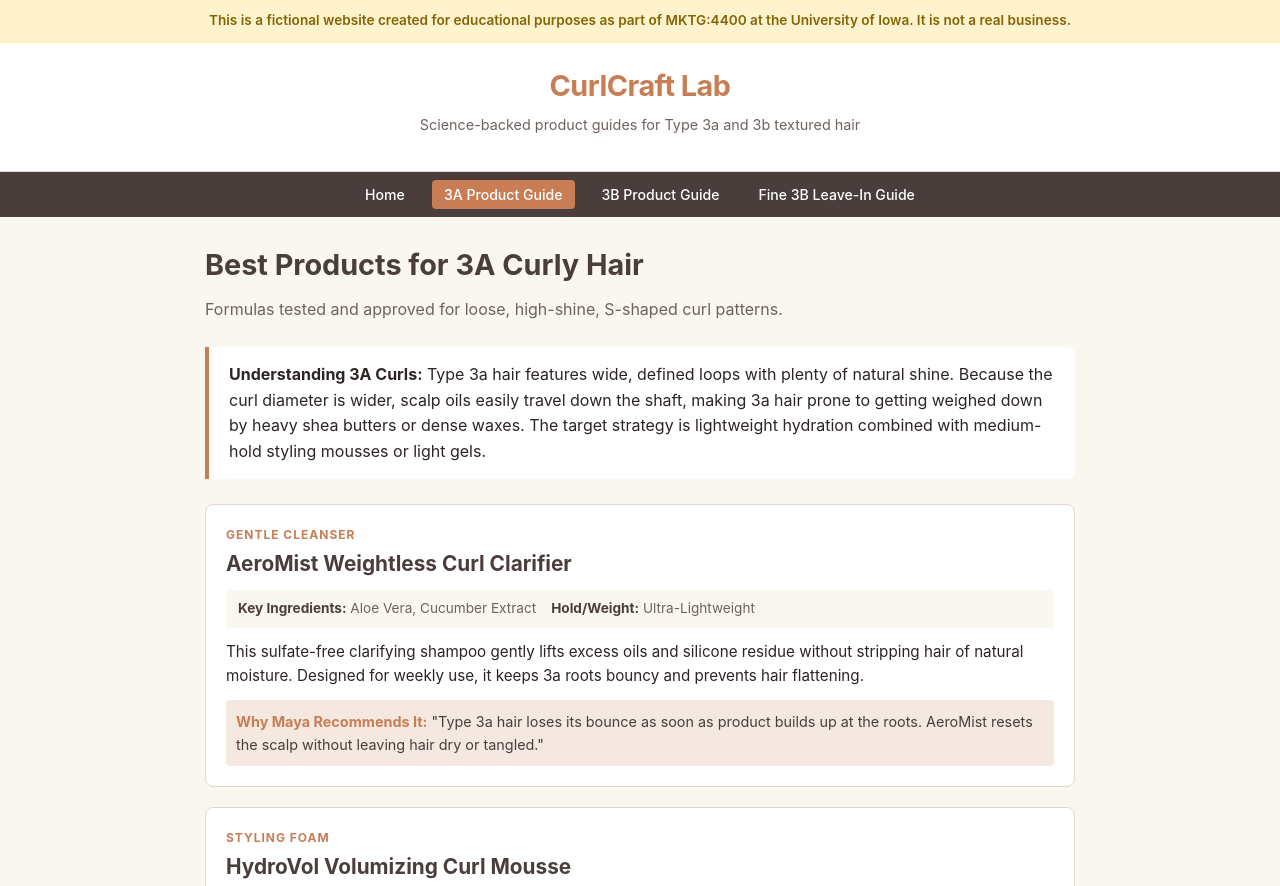
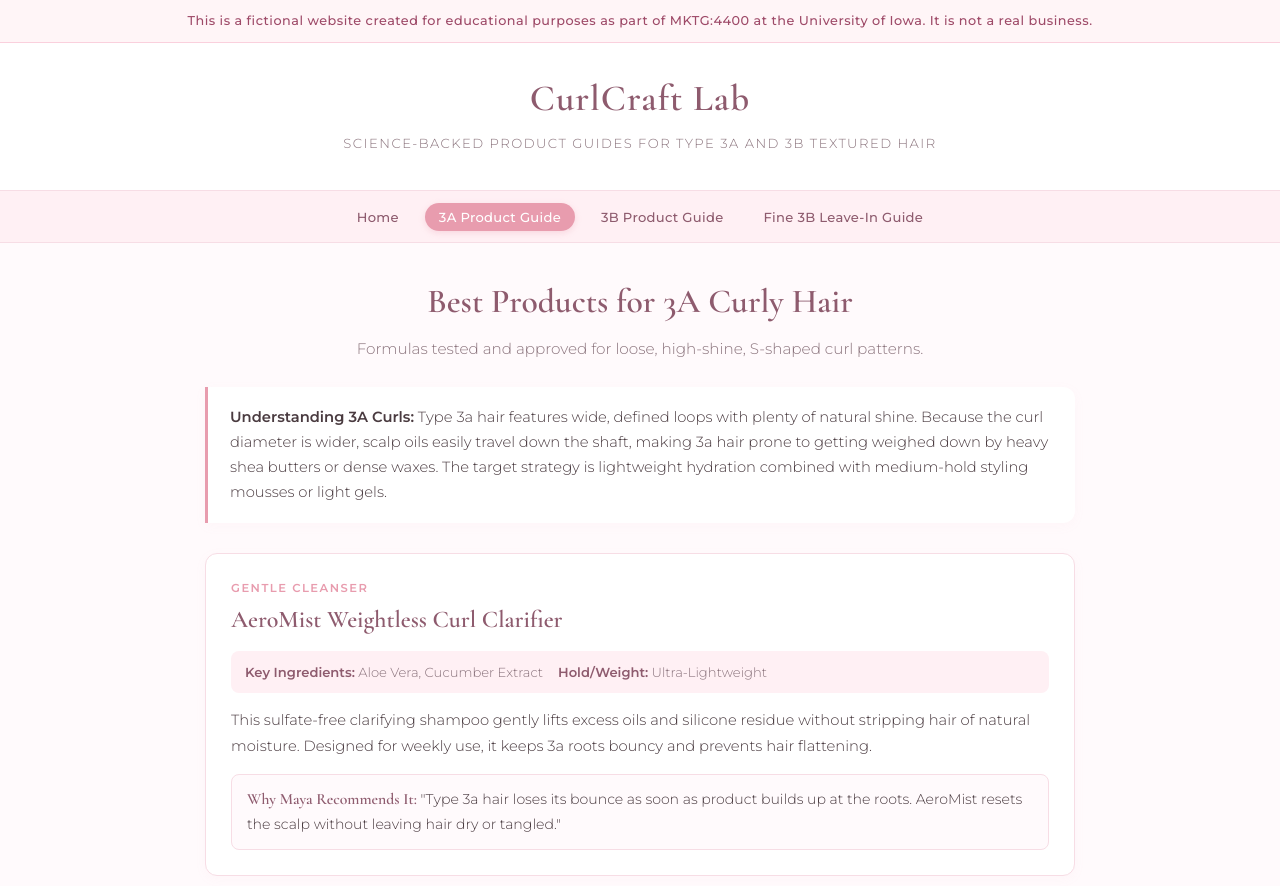
Before and after one commit to fatima4206/curly-hair-care, a plain HTML site: page best-products-3a-curly-hair.html in a window 1280 px wide. Shown: the top 886 px of the page. Drawn offline with nearby package versions, Linux system fonts and the light colour scheme.

Commit message:
Update styles and layout for 3A curly hair page
more girly and feminine to match audience

```diff
--- a/best-products-3a-curly-hair.html
+++ b/best-products-3a-curly-hair.html
@@ -4,19 +4,24 @@
   <meta charset="UTF-8">
   <meta name="viewport" content="width=device-width, initial-scale=1.0">
   <title>Best Products for 3A Curly Hair | CurlCraft Lab</title>
+  <link rel="preconnect" href="https://fonts.googleapis.com">
+  <link rel="preconnect" href="https://fonts.gstatic.com" crossorigin>
+  <link href="https://fonts.googleapis.com/css2?family=Cormorant+Garamond:ital,wght@0,500;0,600;1,400&family=Montserrat:wght@300;400;500;600&display=swap" rel="stylesheet">
   <style>
     :root {
-      --primary: #4A3E3D;
-      --accent: #C87D55;
-      --accent-light: #F4E8E1;
-      --bg-light: #FAF6F0;
+      --primary: #8E5B6E;
+      --accent: #E89CAE;
+      --accent-light: #FFF0F4;
+      --bg-light: #FFFAFC;
       --card-bg: #FFFFFF;
-      --text-main: #2C2523;
-      --text-muted: #6E625E;
-      --notice-bg: #FFF3CD;
-      --notice-border: #FFEBAA;
-      --notice-text: #856404;
-      --border-color: #E2D7CE;
+      --text-main: #4A3B40;
+      --text-muted: #8A737C;
+      --notice-bg: #FFF5F7;
+      --notice-border: #FAD0DD;
+      --notice-text: #9E4A68;
+      --border-color: #F7DDE5;
+      --font-serif: 'Cormorant Garamond', Georgia, serif;
+      --font-sans: 'Montserrat', sans-serif;
     }
 
     * {
@@ -26,8 +31,9 @@
     }
 
     body {
-      font-family: -apple-system, BlinkMacSystemFont, "Segoe UI", Roboto, Helvetica, Arial, sans-serif;
-      line-height: 1.6;
+      font-family: var(--font-sans);
+      font-weight: 300;
+      line-height: 1.7;
       color: var(--text-main);
       background-color: var(--bg-light);
       display: flex;
@@ -41,8 +47,9 @@
       color: var(--notice-text);
       text-align: center;
       padding: 10px 15px;
-      font-size: 0.85rem;
-      font-weight: 600;
+      font-size: 0.8rem;
+      font-weight: 500;
+      letter-spacing: 0.5px;
     }
 
     .educational-notice.footer-notice {
@@ -54,27 +61,31 @@
     header {
       background-color: var(--card-bg);
       border-bottom: 1px solid var(--border-color);
-      padding: 20px 15px;
+      padding: 25px 15px 20px 15px;
       text-align: center;
     }
 
     .site-title {
-      font-size: 1.8rem;
-      color: var(--accent);
-      font-weight: 700;
-      letter-spacing: -0.5px;
-      margin-bottom: 4px;
+      font-family: var(--font-serif);
+      font-size: 2.3rem;
+      color: var(--primary);
+      font-weight: 600;
+      letter-spacing: 1px;
+      margin-bottom: 2px;
     }
 
     .site-tagline {
-      font-size: 0.9rem;
+      font-size: 0.82rem;
       color: var(--text-muted);
+      text-transform: uppercase;
+      letter-spacing: 1.5px;
       margin-bottom: 15px;
     }
 
     nav {
-      background-color: var(--primary);
-      padding: 10px;
+      background-color: var(--accent-light);
+      border-bottom: 1px solid var(--border-color);
+      padding: 12px 10px;
       position: sticky;
       top: 0;
       z-index: 100;
@@ -85,85 +96,96 @@
       display: flex;
       flex-wrap: wrap;
       justify-content: center;
-      gap: 10px 15px;
+      gap: 8px 12px;
     }
 
     nav a {
-      color: #FFFFFF;
+      color: var(--primary);
       text-decoration: none;
-      font-size: 0.88rem;
+      font-size: 0.82rem;
       font-weight: 500;
-      padding: 6px 12px;
-      border-radius: 4px;
-      transition: background-color 0.2s ease;
+      padding: 6px 14px;
+      border-radius: 20px;
+      transition: all 0.25s ease;
+      letter-spacing: 0.3px;
     }
 
     nav a:hover, nav a.active {
       background-color: var(--accent);
+      color: #FFFFFF;
+      box-shadow: 0 2px 6px rgba(232, 156, 174, 0.3);
     }
 
     .container {
       max-width: 900px;
       margin: 0 auto;
-      padding: 25px 15px;
+      padding: 30px 15px;
       width: 100%;
       flex: 1;
     }
 
     .page-header {
       margin-bottom: 25px;
+      text-align: center;
     }
 
     .page-header h1 {
-      font-size: 1.8rem;
+      font-family: var(--font-serif);
+      font-size: 2.1rem;
       color: var(--primary);
-      margin-bottom: 8px;
+      font-weight: 600;
+      margin-bottom: 6px;
     }
 
     .page-header p {
       color: var(--text-muted);
-      font-size: 1rem;
+      font-size: 0.95rem;
     }
 
     .guide-intro {
       background-color: var(--card-bg);
-      border-left: 4px solid var(--accent);
-      padding: 15px 20px;
-      margin-bottom: 25px;
-      border-radius: 0 8px 8px 0;
+      border-left: 3px solid var(--accent);
+      padding: 18px 22px;
+      margin-bottom: 30px;
+      border-radius: 0 12px 12px 0;
+      box-shadow: 0 3px 12px rgba(232, 156, 174, 0.05);
+      font-size: 0.92rem;
     }
 
     .product-card {
       background-color: var(--card-bg);
       border: 1px solid var(--border-color);
-      border-radius: 8px;
-      padding: 20px;
-      margin-bottom: 20px;
+      border-radius: 12px;
+      padding: 25px;
+      margin-bottom: 25px;
+      box-shadow: 0 3px 12px rgba(232, 156, 174, 0.05);
     }
 
     .product-category {
-      font-size: 0.75rem;
+      font-size: 0.72rem;
       text-transform: uppercase;
-      letter-spacing: 1px;
+      letter-spacing: 1.5px;
       color: var(--accent);
-      font-weight: 700;
+      font-weight: 600;
     }
 
     .product-title {
-      font-size: 1.3rem;
+      font-family: var(--font-serif);
+      font-size: 1.5rem;
       color: var(--primary);
       margin: 2px 0 10px 0;
     }
 
     .product-specs {
       display: flex;
+      flex-wrap: wrap;
       gap: 15px;
-      font-size: 0.85rem;
+      font-size: 0.82rem;
       color: var(--text-muted);
-      margin-bottom: 12px;
-      background-color: var(--bg-light);
-      padding: 8px 12px;
-      border-radius: 4px;
+      margin-bottom: 15px;
+      background-color: var(--accent-light);
+      padding: 10px 14px;
+      border-radius: 8px;
     }
 
     .product-specs span strong {
@@ -171,37 +193,41 @@
     }
 
     .product-desc {
-      font-size: 0.95rem;
-      margin-bottom: 12px;
+      font-size: 0.92rem;
+      margin-bottom: 15px;
     }
 
     .why-it-works {
-      font-size: 0.9rem;
-      color: var(--primary);
-      background-color: var(--accent-light);
-      padding: 10px;
-      border-radius: 4px;
+      font-size: 0.88rem;
+      color: var(--text-main);
+      background-color: var(--bg-light);
+      border: 1px solid var(--border-color);
+      padding: 12px 15px;
+      border-radius: 8px;
     }
 
     .why-it-works strong {
-      color: var(--accent);
+      color: var(--primary);
+      font-family: var(--font-serif);
+      font-size: 0.98rem;
     }
 
     footer {
-      background-color: var(--primary);
-      color: #FFFFFF;
+      background-color: var(--card-bg);
+      border-top: 1px solid var(--border-color);
+      color: var(--text-muted);
       text-align: center;
       margin-top: auto;
     }
 
     .footer-content {
       padding: 20px 15px;
-      font-size: 0.85rem;
+      font-size: 0.8rem;
     }
 
     .footer-content p {
       margin-bottom: 5px;
-      color: #D3C9C4;
+      color: var(--text-muted);
     }
   </style>
 </head>
```
